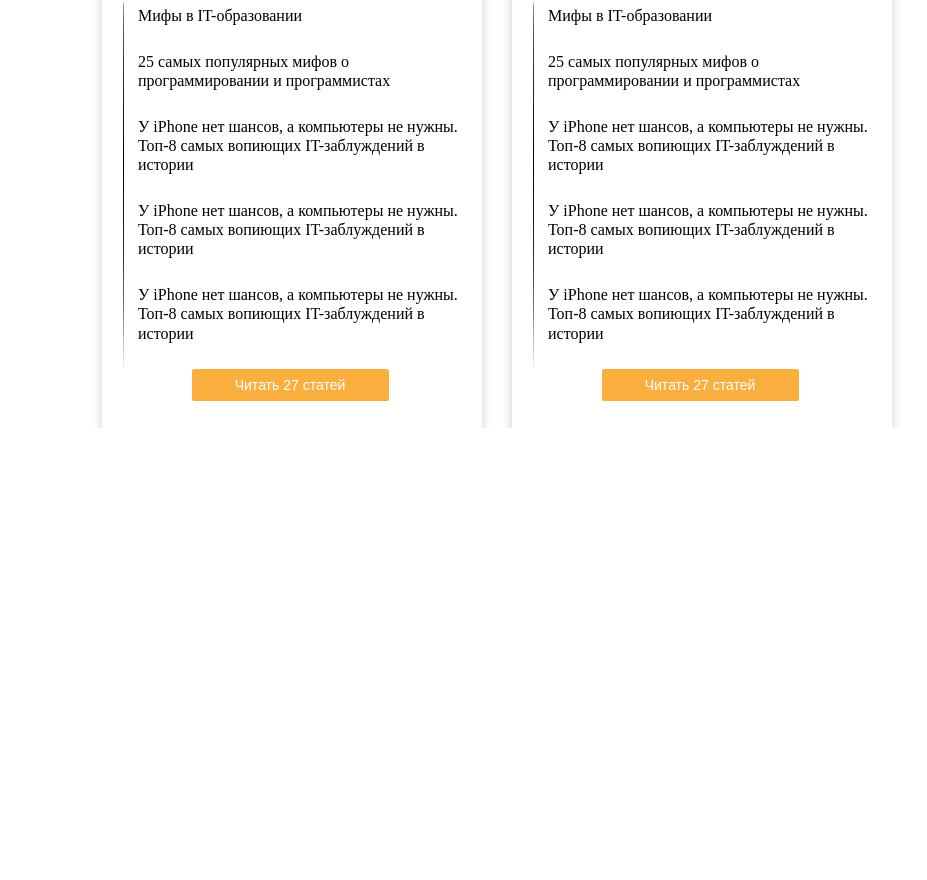
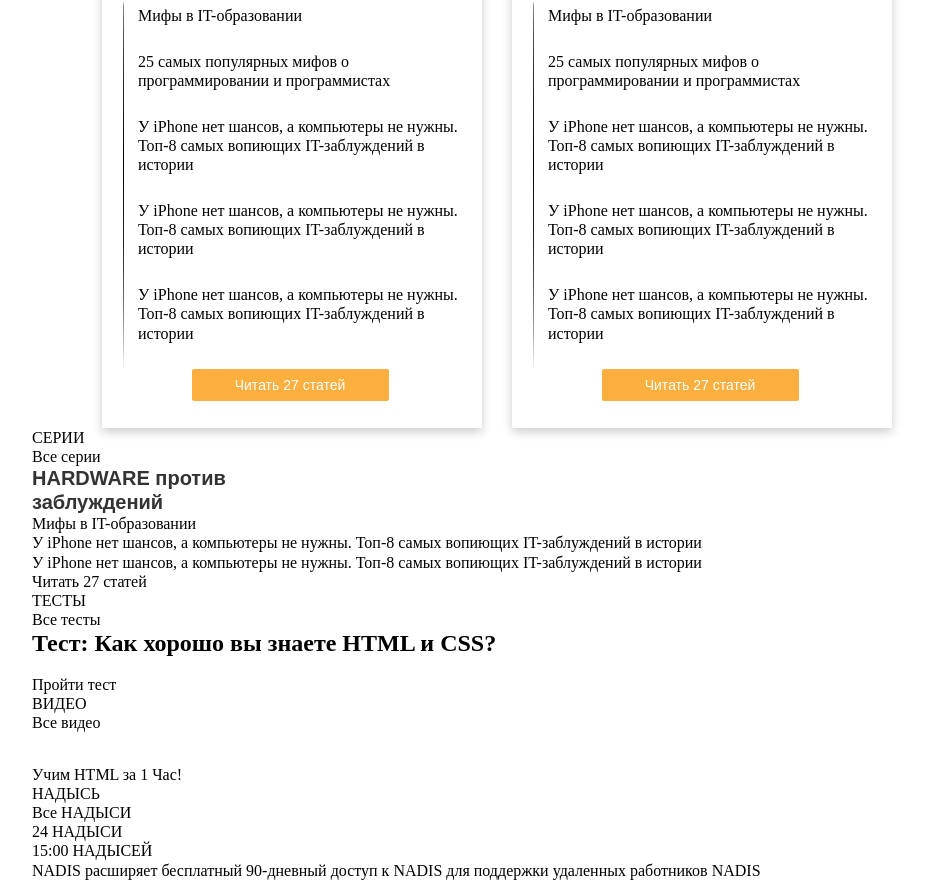
Before and after one commit to KRiNGU/snp_hardware, a website built with webpack: page index.html in a window 1280 px wide. Shown: the part 1878-2758 px from the top of the page, without its empty margins (8-935 px from the left). Before the commit the page ends 2306 px from the top, so only its background shows below. Built offline with nearby package versions, Linux system fonts and the light colour scheme; files whose address does not match are found by name; a web font is replaced by a local one.

Commit message:
added aside markup

```diff
--- a/index.html
+++ b/index.html
@@ -240,6 +240,48 @@
           </ul>
         </section>
       </main>
+      <aside class="aside">
+        <ul class="aside__list">
+          <section class="aside__series">
+            <div class="series__type">СЕРИИ</div>
+            <div class="all__series">Все серии</div>
+            <div class="series__title">HARDWARE против заблуждений</div>
+            <ul class="aside-series__list">
+              <li class="aside-series__elem">Мифы в IT-образовании</li>
+              <li class="aside-series__elem">У iPhone нет шансов, а компьютеры не нужны. Топ-8 самых вопиющих IT-заблуждений в истории</li>
+              <li class="aside-series__elem">У iPhone нет шансов, а компьютеры не нужны. Топ-8 самых вопиющих IT-заблуждений в истории</li>
+            </ul>
+            <button class="button aside__button-open">Читать 27 статей</button>
+          </section>
+          <section class="aside__tests">
+            <div class="test__type">ТЕСТЫ</div>
+            <div class="all__types">Все тесты</div>
+            <div class="type__content">
+              <h2 class="type__title">Тест: Как хорошо вы знаете HTML и CSS?</h2>
+              <ul class="stats third-best__stats">
+                <li class="stats__elem elem__views">4567</li>
+                <li class="stats__elem elem__likes">12</li>
+                <li class="stats__elem elem__comments">45</li>
+                <li class="stats__elem elem__reposts">678</li>
+              </ul>
+            </div>
+            <button class="button aside__button-open">Пройти тест</button>
+          </section>
+          <section class="aside__videos">
+            <div class="video__type">ВИДЕО</div>
+            <div class="all__videos">Все видео</div>
+            <div class="video__content"><img src="./src/assets/play.svg" alt="Play key"></div>
+            <p class="video__name">Учим HTML за 1 Час!</p>
+          </section>
+          <section class="aside__NADIS">
+            <div class="NADIS__type">НАДЫСЬ</div>
+            <div class="all__NADIS">Все НАДЫСИ</div>
+            <div class="NADIS__date">24 НАДЫСИ</div>
+            <div class="NADIS__time">15:00 НАДЫСЕЙ</div>
+            <p class="NADIS__text">NADIS расширяет бесплатный 90-дневный доступ к NADIS для поддержки удаленных работников NADIS</p>
+          </section>
+        </ul>
+      </aside>
     </div>
   </body>
 </html>
```
Also changed, not shown: src/assets/play.svg (added).
